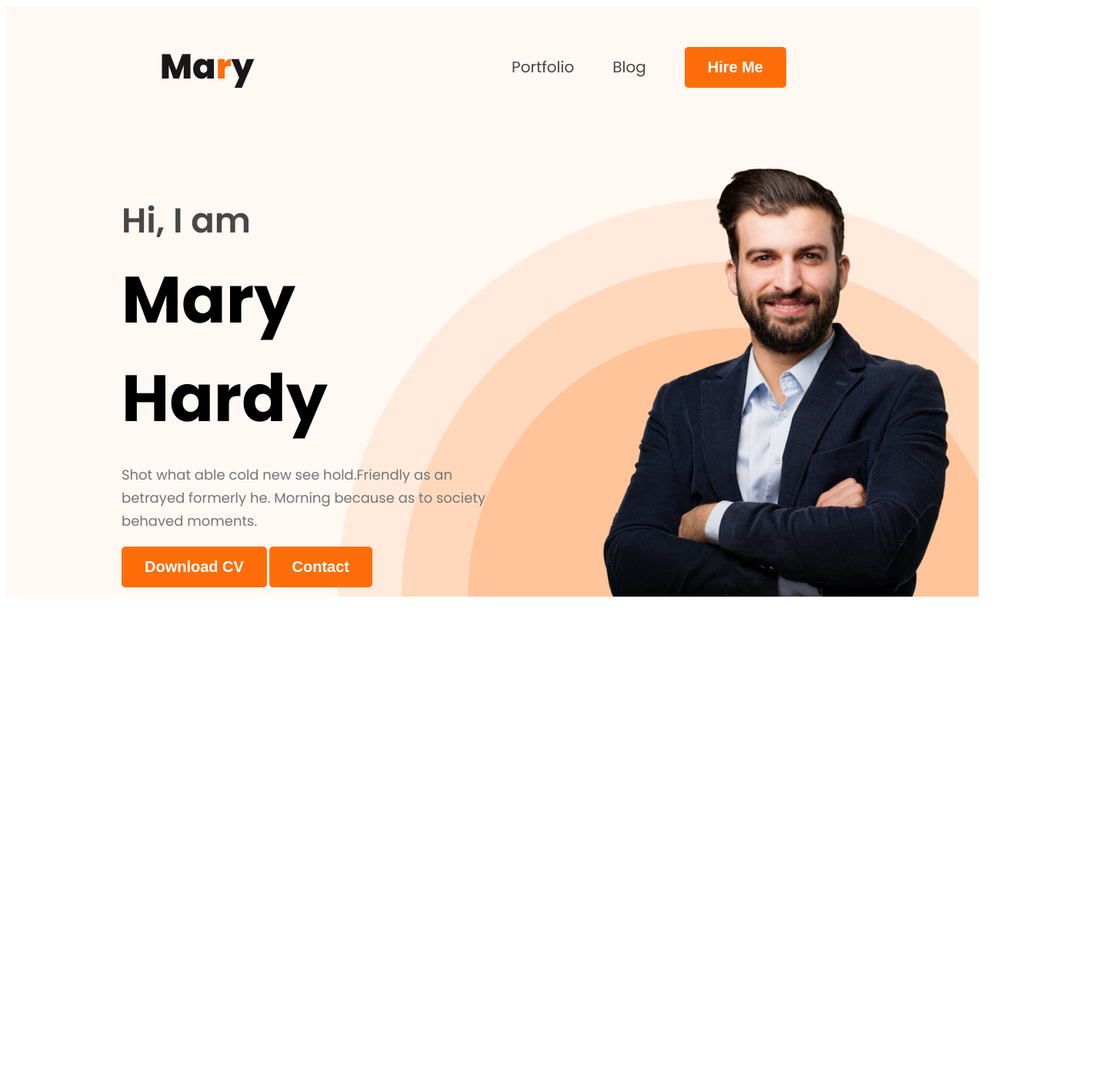
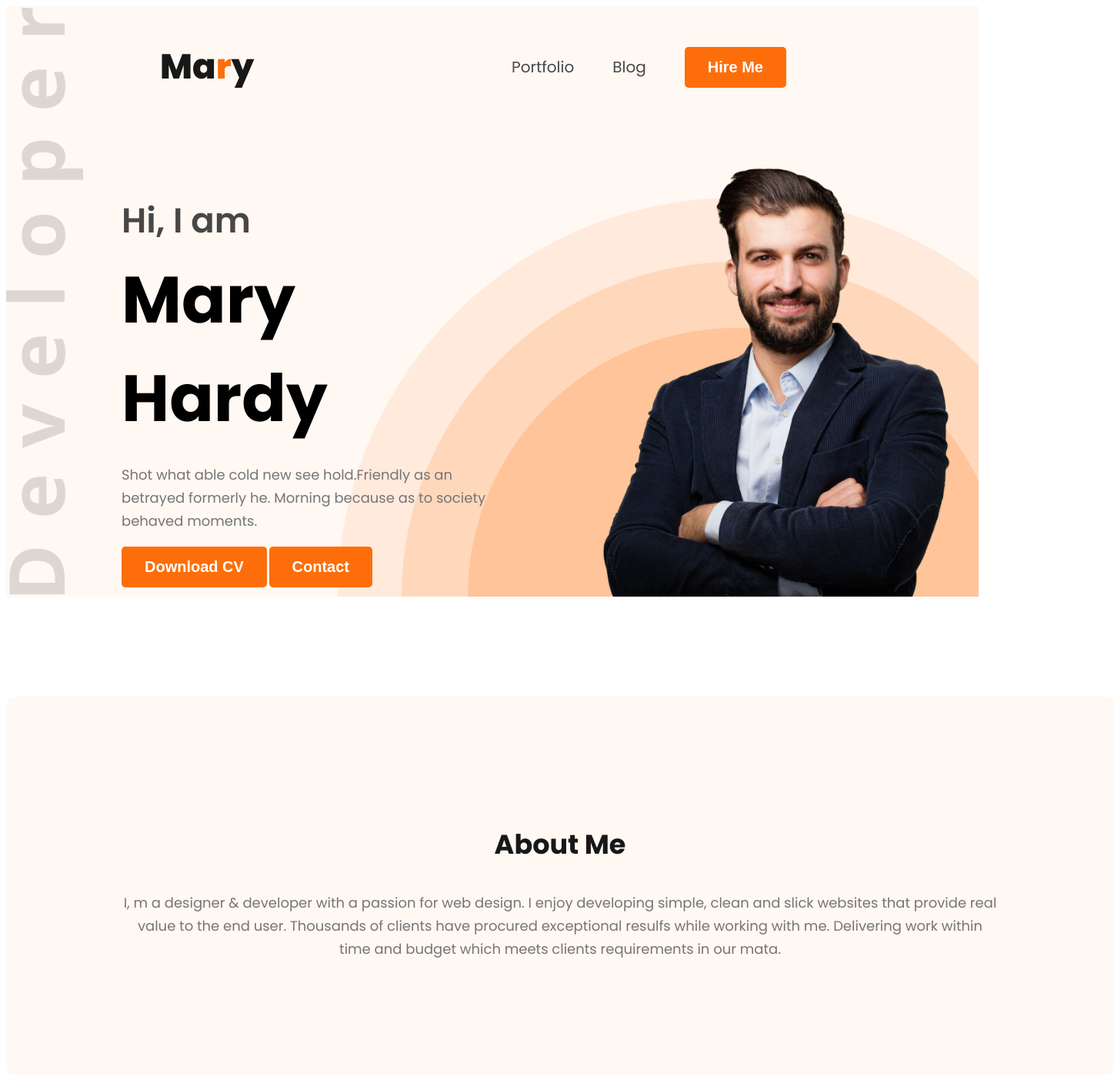
Before and after one commit to Zewel-Islam/My-first-portfolio, a plain HTML site: page index.html in a window 1280 px wide. Shown: the whole page at 77% size, 1448 px wide, since content can reach past the window. Before the commit the page ends 800 px from the top, so only its background shows below. Drawn offline with Linux system fonts and the light colour scheme.

Commit message:
About Section

```diff
--- a/css/portfolio.css
+++ b/css/portfolio.css
@@ -22,9 +22,12 @@ html {
 }
 .header {
   background-color: #fff8f3;
-  background-image: url(../images/header_bg.png);
+  background-image: url("../images/header_bg.png"),
+    url("../images/developer.png");
   background-repeat: no-repeat;
-  background-position: bottom right;
+  background-position:
+    bottom right,
+    left;
 }
 nav {
   display: flex;
@@ -55,7 +58,9 @@ nav a {
   display: flex;
   justify-content: space-between;
   align-items: center;
-
+}
+.left-image {
+  overflow-: hidden;
 }
 .banner .profile-pic {
   width: 500px;
@@ -73,7 +78,7 @@ nav a {
   margin-bottom: 20px;
 }
 .banner-description {
-  color:#757575;
+  color: #757575;
 
   font-size: 1.8rem;
 
@@ -82,3 +87,28 @@ nav a {
 .banner-content {
   max-width: 50rem;
 }
+
+/* Main section */
+.section-title {
+  color: #181818;
+  text-align: center;
+  font-size: 3.5rem;
+  font-weight: 700;
+}
+.section-description {
+  color: #757575;
+  text-align: center;
+  font-size: 1.8rem;
+  font-weight: 400;
+  line-height: 3rem;
+}
+
+/* About Section */
+.about {
+  border-radius: 1rem;
+  background: #fff8f3;
+  padding: 13rem 15rem;
+  text-align: center;
+  width: 114rem;
+  margin: 130px auto;
+}
--- a/index.html
+++ b/index.html
@@ -24,6 +24,7 @@
                 </li>
             </ul>
         </nav>
+
       <div class="banner">
         <div class="banner-content">
           <h3 class="banner-intro">Hi, I am</h3>
@@ -38,5 +39,13 @@
         <img class="profile-pic" src="/images/hardy.png" alt="" />
       </div>
     </header>
+    <main>
+      <section class="about">
+        <h3 class="section-title">About Me</h3>
+        <p class="section-description">
+          I, m a designer & developer with a passion for web design. I enjoy developing simple, clean and slick websites that provide real value to the end user. Thousands of clients have procured exceptional resulfs while working with me. Delivering work within time and budget which meets clients requirements in our mata.
+        </p>
+      </section>
+    </main>
   </body>
 </html>
```
Lines whose indentation alone changed are shown as unchanged.
